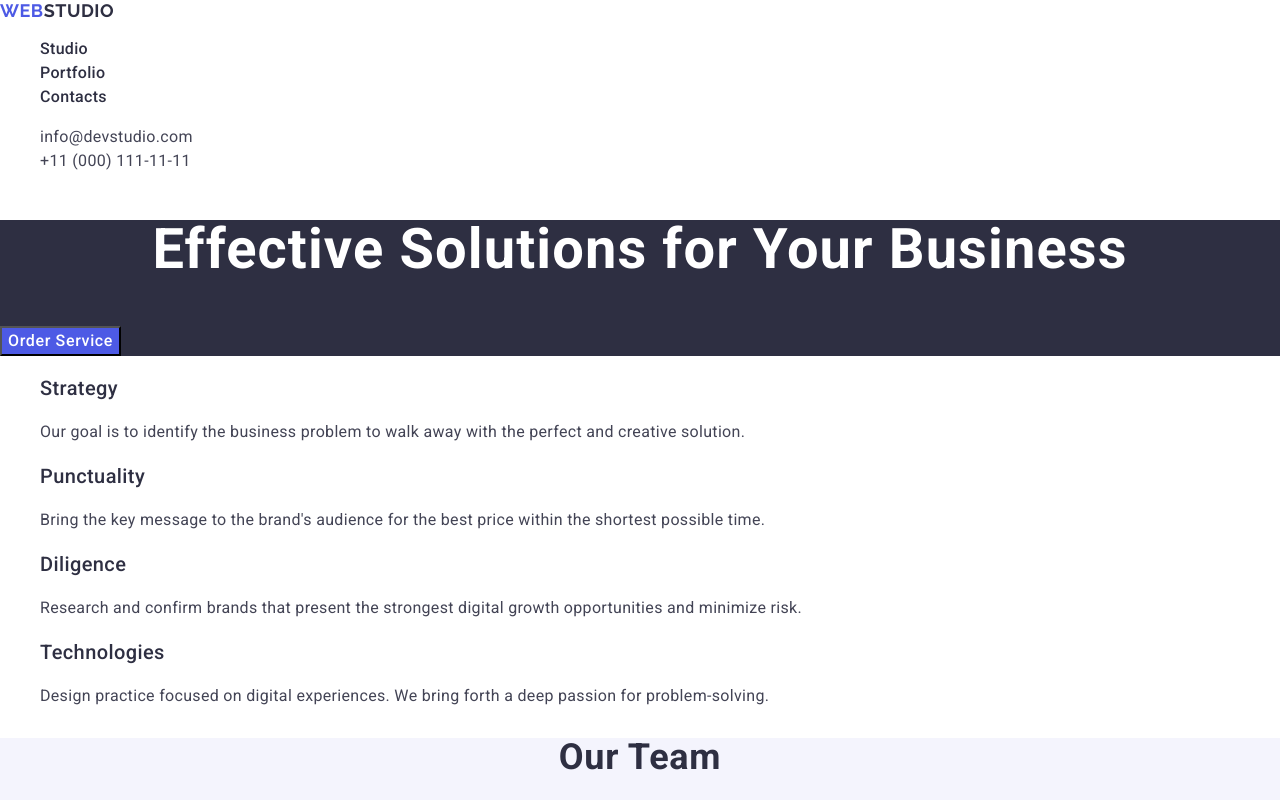
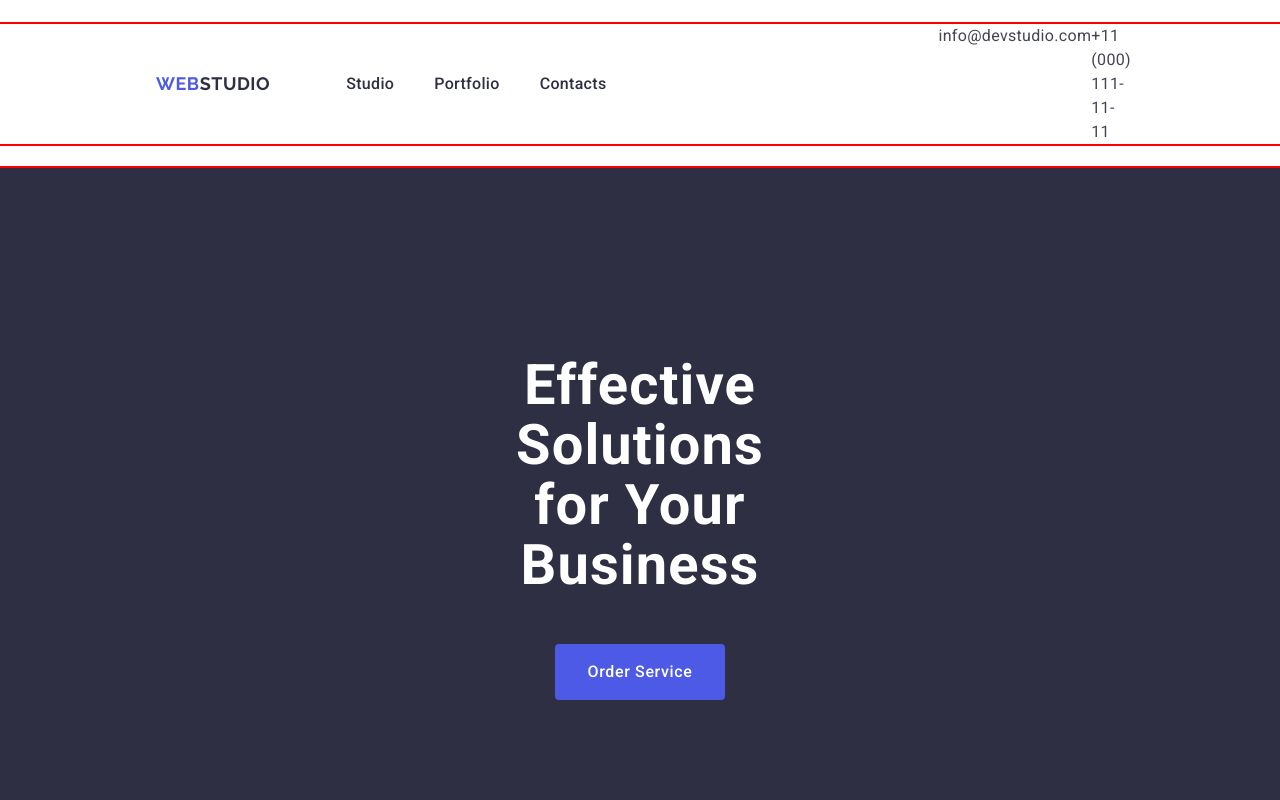
Before and after one commit to svikam/goit-markup-hw-03, a plain HTML site: page index.html in a window 1280 px wide. Shown: the top 800 px of the page. Drawn offline with nearby package versions, Linux system fonts and the light colour scheme.

Commit message:
hw3 27.01.24

```diff
--- a/css/styles.css
+++ b/css/styles.css
@@ -6,15 +6,49 @@ body {
 a {
     text-decoration: none;
 }
+h1, h2, h3, p {
+    margin-top: 0;
+    margin-bottom: 0;
+}
+
 ul, ol {
     list-style: none;
+    margin-top: 0;
+    margin-bottom: 0;
+    padding-left: 0;
+}
+
+img {
+    display: block;
+}
+
+.container {
+    width: 100%;
+    max-width: 1440px;
+    padding-left: 156px;
+    padding-right: 156px;
+    margin: 0 auto;
+    outline: 2px solid red;
 }
 
 /*============HEADER===========*/
 
-.header {}
+.header {
+    padding-top: 24px;
+    padding-bottom: 24px;
+}
 
-.header-nav {}
+.header-container {
+    display: flex;
+    align-items: center;
+}
+
+.header-nav {
+    display: flex;
+    flex-grow: 1;
+    margin-right: 332px;
+    align-items: center;
+}
 
 .header-logo {
     color: #4D5AE5;
@@ -24,10 +58,18 @@ ul, ol {
     line-height: 1.17;
     letter-spacing: 0.03em;
     text-transform: uppercase;
+    margin-right: 76px;
 }
 
 .header-logo-part {
     color: #2E2F42;
+}
+
+.nav-link-list {
+    display: flex;
+    justify-content: space-between;
+    gap: 40px;
+
 }
 
 .nav-link {
@@ -47,7 +89,9 @@ ul, ol {
     font-style: normal;
 }
 
-.adress-list {}
+.adress-list {
+    display: flex;
+}
 
 .address-link {
     color:  #434455;
@@ -67,7 +111,16 @@ ul, ol {
 /*============HERO=============*/
 
 .hero {
+
+}
+
+.hero-conteiner {
     background-color: #2E2F42;
+    padding: 188px 472px 292px 472px;
+    display: flex;
+    flex-direction: column;
+    align-items: center;
+
 }
 
 .hero-title {
@@ -77,6 +130,8 @@ ul, ol {
     font-weight: 700;
     line-height: 1.07;
     letter-spacing: 0.02em;
+    max-width: 496px;
+    margin-bottom: 48px;
 }
 
 .hero-btn {
@@ -88,6 +143,9 @@ ul, ol {
     letter-spacing: 0.04em;
     background-color: #4D5AE5;
     cursor: pointer;
+    padding: 16px 32px;
+    border-radius: 4px;
+    border: none;
 }
 
 .hero-btn:hover,
@@ -98,9 +156,20 @@ ul, ol {
 
 /*=============FEATURES=========*/
 
-.features {}
+.features {
 
-.features-list {}
+}
+
+.features-item-list {
+    display: flex;
+    gap: 24px;
+    padding-top: 120px;
+    padding-bottom: 120px;
+}
+
+.features-list {
+    width: calc((100% - 72px) / 4);
+}
 
 .features-item {
     color: #2E2F42;
@@ -123,6 +192,14 @@ ul, ol {
 
 .team {
     background-color: #F4F4FD;
+    padding-top: 120px;
+    padding-bottom: 120px;
+}
+
+.team-list {
+    display: flex;
+    gap: 24px;
+    align-items: center;
 }
 
 .team-title {
@@ -133,11 +210,13 @@ ul, ol {
     line-height: 1.11;
     letter-spacing: 0.02em;
     text-transform: capitalize;
+    margin-bottom: 72px;
 }
 
 .team-item {
     background-color: #FFFFFF;
- }
+    border-radius: 0px 0px 4px 4px;
+}
 
 .team-person {
     color: #2E2F42;
@@ -145,6 +224,8 @@ ul, ol {
     font-weight: 500;
     line-height: 1.2;
     letter-spacing: 0.02em;
+    padding-top: 32px;
+    text-align: center;
 }
 
 .team-text {
@@ -152,6 +233,8 @@ ul, ol {
     font-size: 16px;
     line-height: 1.5;
     letter-spacing: 0.02em;
+    padding-bottom: 32px;
+    text-align: center;
 }
 
 /*=============================*/
@@ -168,9 +251,17 @@ ul, ol {
     line-height: 1.11;
     letter-spacing: 0.02em;
     text-transform: capitalize;
+    padding-top: 120px;
+    padding-bottom: 72px;
 }
 
-.portfolio-list {}
+.portfolio-list {
+    display: flex;
+    flex-wrap: wrap;
+    column-gap: 24px;
+    row-gap: 48px;
+    padding-bottom: 120px;
+}
 
 .portfolio-item {
     color: #2E2F42;
@@ -178,6 +269,7 @@ ul, ol {
     font-weight: 500;
     line-height: 1.2;
     letter-spacing: 0.02em;
+    padding-top: 32px;
 }
 
 .portfolio-text {
@@ -185,6 +277,7 @@ ul, ol {
     font-size: 16px;
     line-height: 1.5;
     letter-spacing: 0.02em;
+    padding-bottom: 32px;
 }
 
 /*=============================*/
@@ -192,8 +285,15 @@ ul, ol {
 /*============FOOTER===========*/
 
 .footer {
+
+}
+
+.footer-container {
     background-color: #2E2F42;
+    padding-top: 102px;
+    padding-bottom: 100px;
 }
+
 .footer-logo {
     color: #4D5AE5;
     font-family: 'Raleway', sans-serif;
@@ -213,6 +313,8 @@ ul, ol {
     font-size: 16px;
     line-height: 1.5;
     letter-spacing: 0.02em;
+    padding-top: 18px;
+    max-width: 264px;
 }
 
 /*=============================*/
--- a/index.html
+++ b/index.html
@@ -18,9 +18,10 @@
 
     <body>
         <header class="header">
+            <div class="container header-container">
                 <nav class="header-nav">
                     <a class="header-logo" href="./index.html">Web<span class="header-logo-part">Studio</span></a>
-                <ul>
+                    <ul class="nav-link-list">
                         <li><a class="nav-link" href="./index.html">Studio</a></li>
                         <li><a class="nav-link" href="">Portfolio</a></li>
                         <li><a class="nav-link" href="">Contacts</a></li>
@@ -33,17 +34,20 @@
                         <li><a class="address-link" href="tel:+110001111111">+11 (000) 111-11-11</a></li>
                     </ul>
                 </address>
+            </div>
         </header>
         <main>
             <section class="hero">
+                <div class="container hero-conteiner">
                     <h1 class="hero-title">Effective Solutions for Your Business</h1>
                     <button type="button" class="hero-btn">Order Service</button>
+                </div>
             </section>
 
-
             <section class="features">
+                <div class="container">
                     <h2 hidden>Features</h2>
-                <ul class="features-list">
+                    <ul class="features-item-list">
                         <li class="features-list">
                             <h3 class="features-item">Strategy</h3>
                             <p class="features-text">Our goal is to identify the business problem to walk away with the perfect and creative solution.</p>
@@ -63,9 +67,11 @@
                             </p>
                         </li>
                     </ul>
+                </div>
             </section>
 
             <section class="team">
+                <div class="container">
                     <h2 class="team-title">Our Team</h2>
                     <ul class="team-list">
                         <li class="team-item">
@@ -113,9 +119,11 @@
                         </li>
 
                     </ul>
+                </div>
             </section>
 
             <section class="portfolio">
+                <div class="container">
                     <h2 class="portfolio-title">Our Portfolio</h2>
                     <ul class="portfolio-list">
                         <li>
@@ -179,12 +187,15 @@
                             <p class="portfolio-text">Marketing</p>
                         </li>
                     </ul>
+                </div>
             </section>
         </main>
 
         <footer class="footer">
+            <div class="container footer-container">
                 <a class="footer-logo" href="./index.html">Web<span class="footer-logo-part">Studio</span></a>
                 <p class="footer-text">Increase the flow of customers and sales for your business with digital marketing & growth solutions.</p>
+            </div>
         </footer>
     </body>
 </html>
```
Lines whose indentation alone changed are shown as unchanged.
